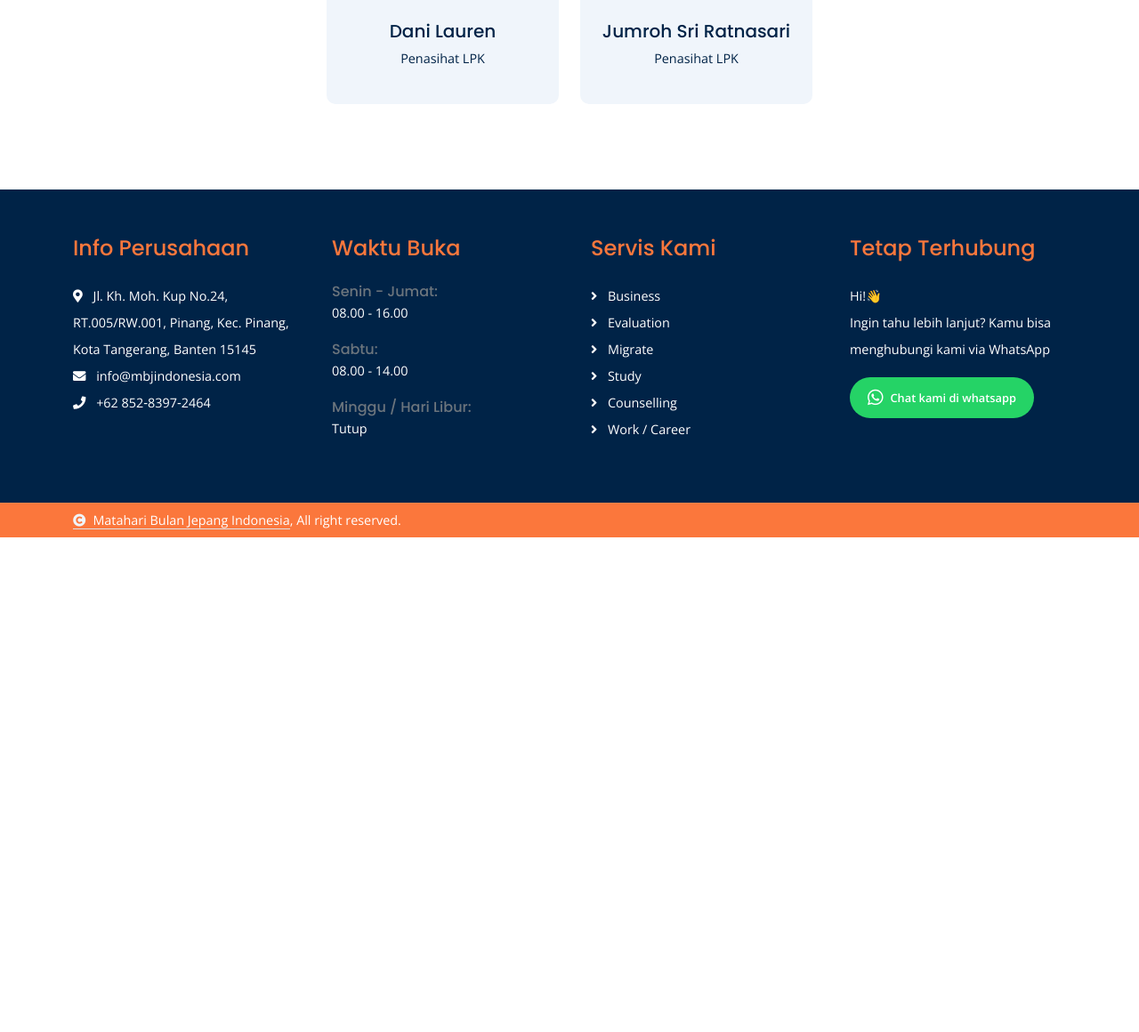
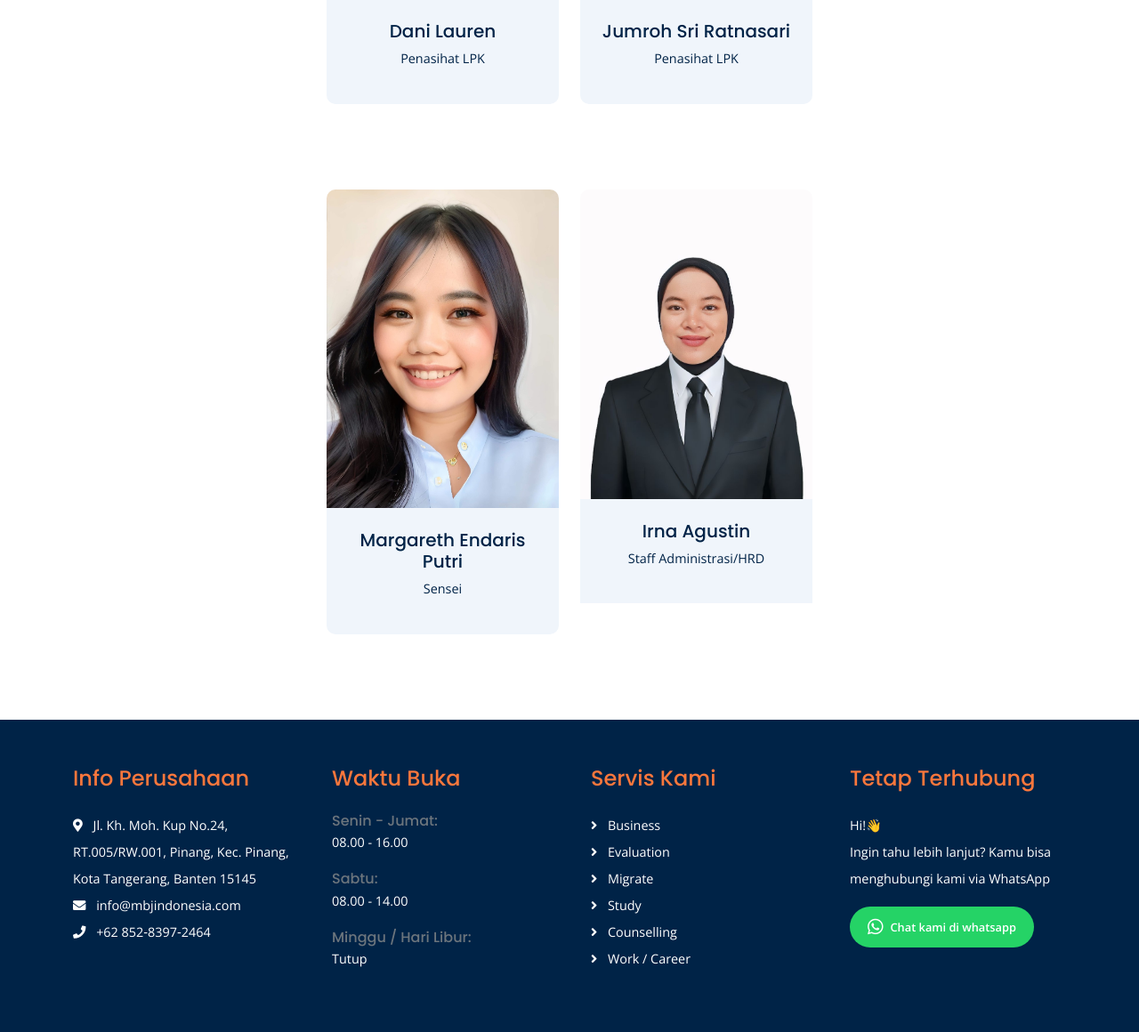
Before and after one commit to nasiikhunamin/mbj-web, a Laravel app: page /profile/struktur-organisasi in a window 1280 px wide. Shown: the part 1488-2648 px from the top of the page at 89% size. Before the commit the page ends 2092 px from the top, so only its background shows below. Run offline with Laravel 10, Linux system fonts and the light colour scheme; some libraries are stand-ins or nearby versions.

Commit message:
change structure

```diff
--- a/resources/views/pages/profile/struktur-organisasi.blade.php
+++ b/resources/views/pages/profile/struktur-organisasi.blade.php
@@ -55,6 +55,31 @@
                 </div>
             </div>
         </div>
+        <div class="row g-4 py-5 justify-content-center">
+            <!-- Advisors -->
+            <div class="col-lg-3 col-md-6 wow fadeInUp d-flex justify-content-center" data-wow-delay="0.5s">
+                <div class="team-item position-relative rounded overflow-hidden">
+                    <div class="overflow-hidden d-flex justify-content-center">
+                        <img class="img-fluid" src="{{ asset('asset/img/structure4.jpeg') }}" alt="">
+                    </div>
+                    <div class="team-text bg-light text-center p-4">
+                        <h5>Margareth Endaris Putri</h5>
+                        <p class="text-primary">Sensei</p>
+                    </div>
+                </div>
+            </div>
+            <div class="col-lg-3 col-md-6 wow fadeInUp d-flex justify-content-center" data-wow-delay="0.7s">
+                <div class="team-item position-relative rounded overflow-hidden">
+                    <div class="overflow-hidden d-flex justify-content-center">
+                        <img class="img-fluid" src="{{ asset('asset/img/structure5.jpeg') }}" alt="">
+                    </div>
+                    <div class="team-text bg-light text-center p-4">
+                        <h5>Irna Agustin</h5>
+                        <p class="text-primary">Staff Administrasi/HRD</p>
+                    </div>
+                </div>
+            </div>
+        </div>
     </div>
 </div>
 
```
Also changed, not shown: public/asset/img/structure4.jpeg (added), public/asset/img/structure5.jpeg (added).
